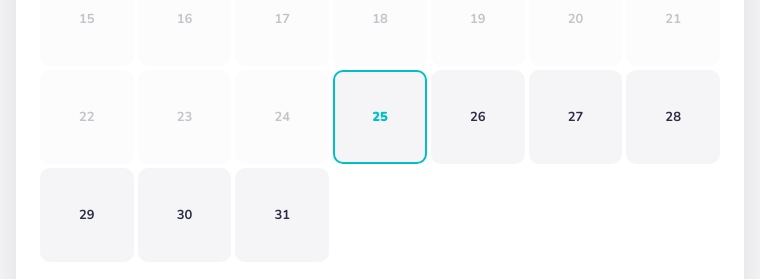
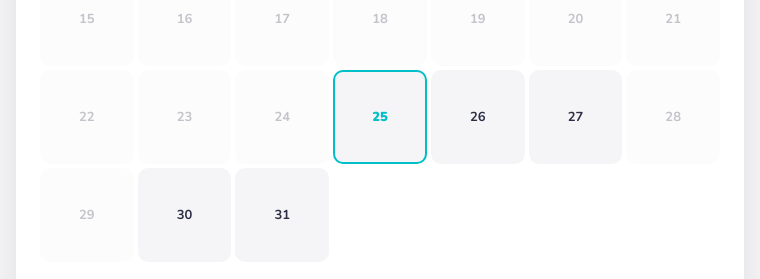
Before and after one commit to fernando-msa/prime-pet, a plain HTML site: page index.html in a window 1280 px wide. Both pictures are taken after a click on the element "10". Shown: the part 2373-2652 px from the top of the page, 260-1020 px from the left. Drawn offline with nearby package versions, Linux system fonts and the light colour scheme.

Commit message:
Corrige disponibilidade para segunda a sexta até 16h

```diff
--- a/index.html
+++ b/index.html
@@ -816,7 +816,7 @@ body {
         </div>
 
         <div class="info-card">
-          <strong>ℹ️ Disponibilidade:</strong> Domingo a domingo, das 09h às 17h (almoço: 12h–13h fechado). Cada sessão tem duração de 1 hora.
+          <strong>ℹ️ Disponibilidade:</strong> Segunda a sexta, das 09h às 16h (almoço: 12h–13h fechado). Cada sessão tem duração de 1 hora.
         </div>
       </div>
     </div>
@@ -969,7 +969,7 @@ const io = new IntersectionObserver(entries => {
 cards.forEach(c => io.observe(c));
 
 /* ── CALENDAR ── */
-const AVAILABLE_HOURS = [9,10,11,14,15,16];
+const AVAILABLE_HOURS = [9,10,11,14,15];
 const WEEKDAYS_PT = ['Dom','Seg','Ter','Qua','Qui','Sex','Sáb'];
 const MONTHS_PT   = ['Janeiro','Fevereiro','Março','Abril','Maio','Junho',
                      'Julho','Agosto','Setembro','Outubro','Novembro','Dezembro'];
@@ -1014,6 +1014,7 @@ function renderCal() {
   for (let d = 1; d <= daysIn; d++) {
     const date = new Date(calYear, calMonth, d);
     const isPast = date < today;
+    const isWeekend = date.getDay() === 0 || date.getDay() === 6;
     const isToday = date.getTime() === today.getTime();
     const isSel  = selectedDate &&
       selectedDate.getFullYear() === calYear &&
@@ -1021,7 +1022,7 @@ function renderCal() {
       selectedDate.getDate()     === d;
 
     let cls = 'cal-day';
-    if (isPast)   cls += ' disabled';
+    if (isPast || isWeekend) cls += ' disabled';
     if (isToday)  cls += ' today';
     if (isSel)    cls += ' selected';
 
@@ -1034,7 +1035,7 @@ function renderCal() {
 function selectDay(y, m, d) {
   const date = new Date(y, m, d);
   const today = new Date(); today.setHours(0,0,0,0);
-  if (date < today) return;
+  if (date < today || date.getDay() === 0 || date.getDay() === 6) return;
 
   selectedDate = date;
   selectedHour = null;
```
